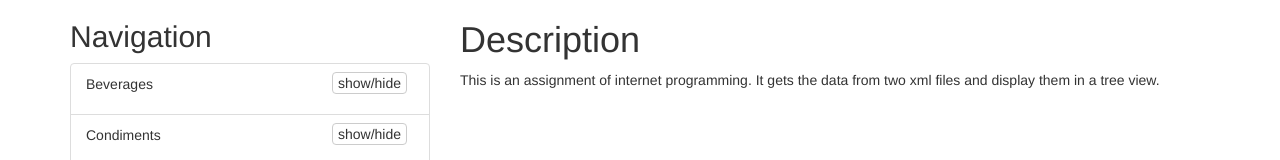
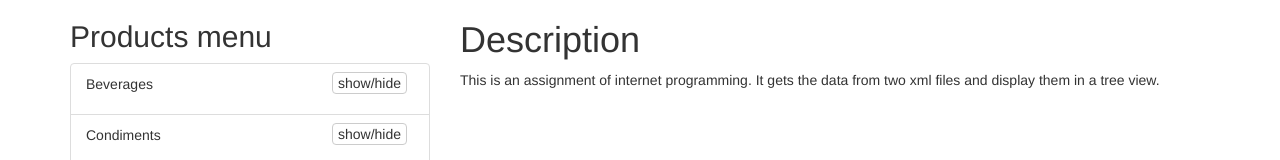
Before and after one commit to SK8-PTY-LTD/Kevin, a plain HTML site: page iP2/index.html in a window 1280 px wide. Shown: the top 160 px of the page. Drawn offline with nearby package versions, Linux system fonts and the light colour scheme.

```diff
--- a/iP2/index.html
+++ b/iP2/index.html
@@ -13,7 +13,7 @@
 <div class="container">
     <div class="row">
         <div class="col-md-4">
-            <h2>Navigation</h2>
+            <h2>Products menu</h2>
             <ul class="list-group" id="list-group">
 
             </ul>
```
